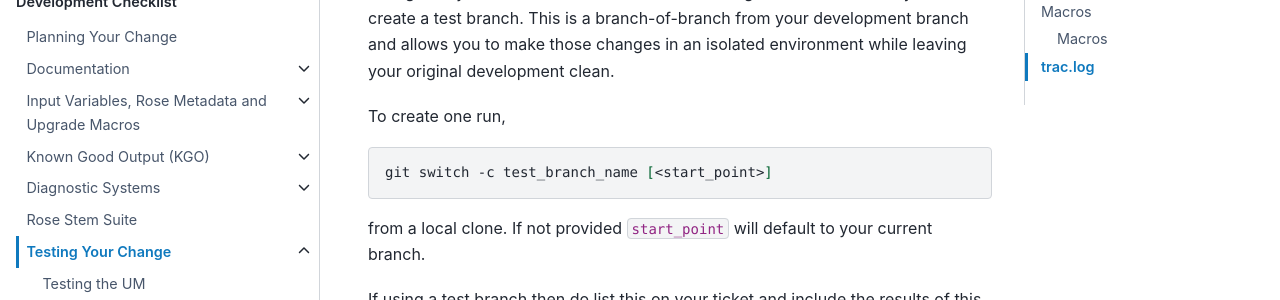
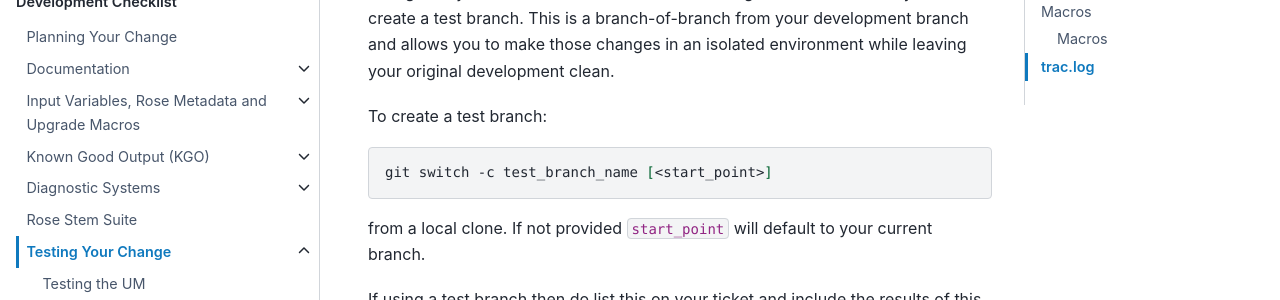
Before and after one commit to MetOffice/simulation-systems, a Sphinx documentation site: the page built from source/Development/testing.rst, in a window 1280 px wide and 900 px high, scrolled down 1107 px. Shown: the part 154-454 px from the top of the window. Built offline with Sphinx 7.4.7 and the PyData theme 0.15.4, drawn with Linux system fonts in a browser that asks for light colours.

Commit message:
Update source/Development/testing.rst
Co-authored-by: Jenny Hickson <61183013+jennyhickson@users.noreply.github.com>

```diff
--- a/source/Development/testing.rst
+++ b/source/Development/testing.rst
@@ -55,7 +55,7 @@ test branch. This is a branch-of-branch from your development branch and allows
 you to make those changes in an isolated environment while leaving your original
 development clean.
 
-To create one run,
+To create a test branch:
 
 .. code-block:: shell
 
```
